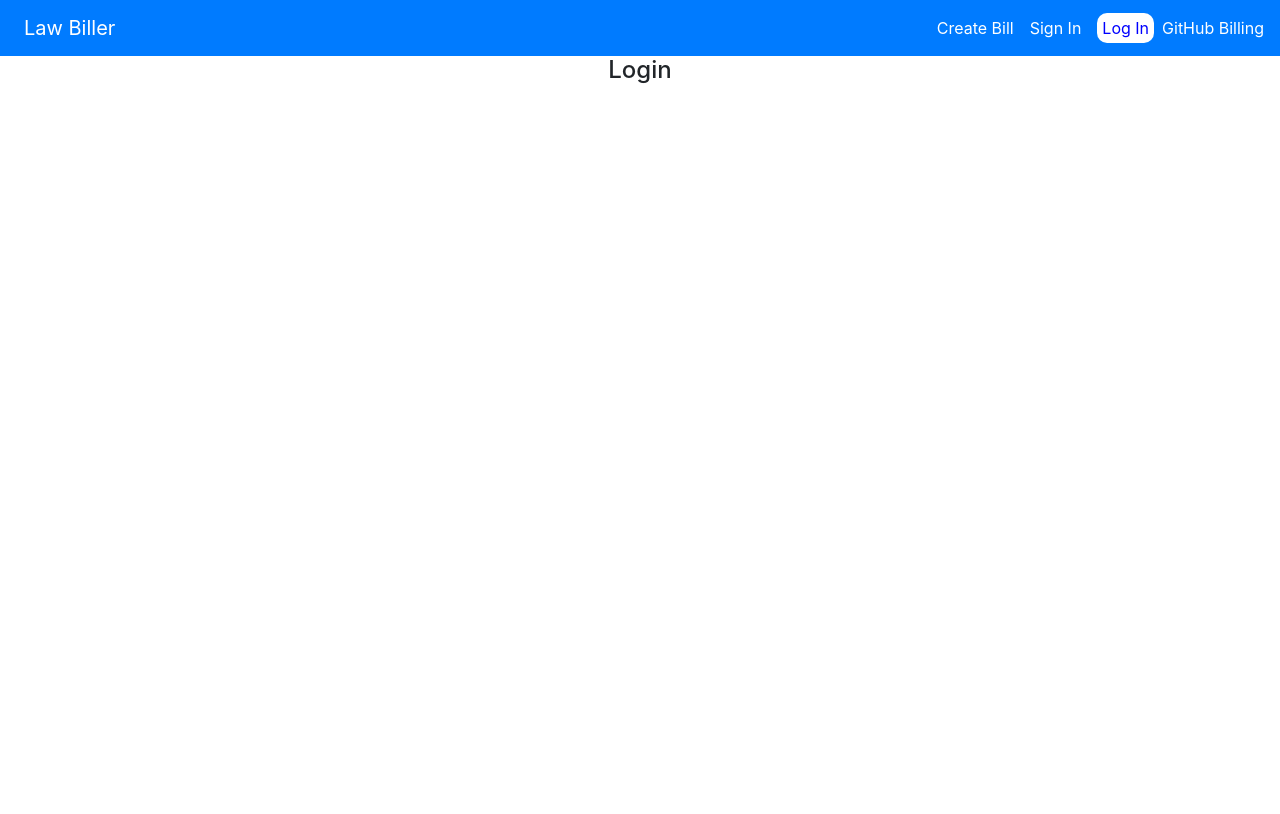
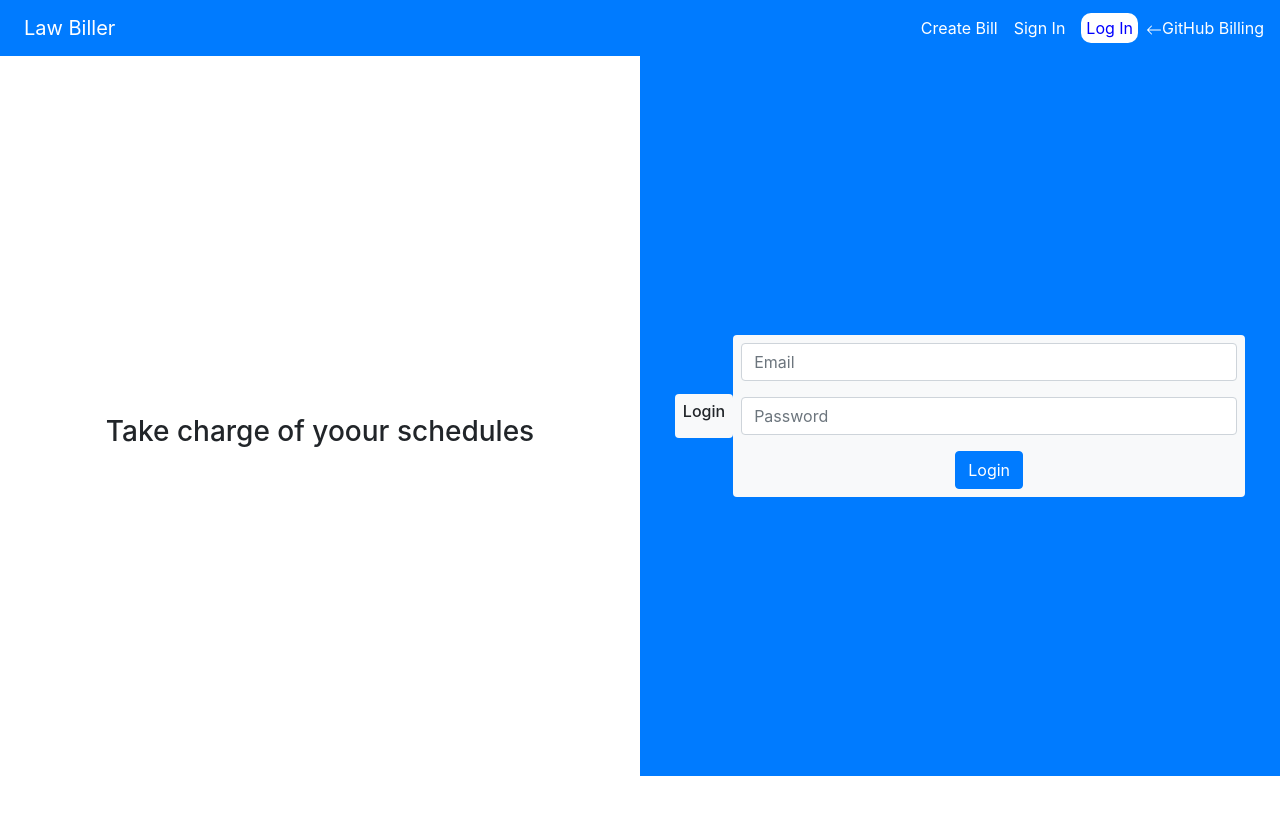
Before and after one commit to BrightNankunda/biller, a React (Create React App) app: page /login in a window 1280 px wide. Built offline with nearby package versions, Linux system fonts and the light colour scheme.

Commit message:
Login, signin initial weird screens commit

```diff
--- a/package.json
+++ b/package.json
@@ -8,11 +8,13 @@
     "@testing-library/user-event": "^12.8.3",
     "axios": "^0.21.1",
     "bootstrap": "^4.6.0",
+    "bootstrap-icons": "^1.5.0",
     "css-transition": "0.0.3",
     "joi-browser": "^13.4.0",
     "jwt-decode": "^3.1.2",
     "react": "^17.0.2",
     "react-bootstrap": "^1.6.0",
+    "react-bootstrap-icons": "^1.5.0",
     "react-dom": "^17.0.2",
     "react-redux": "^7.2.4",
     "react-router": "^5.2.0",
--- a/src/App.js
+++ b/src/App.js
@@ -4,7 +4,7 @@ import 'bootstrap/dist/css/bootstrap.min.css';
 
 import './App.css'
 import AppNavbar from './Components/AppNavbar';
-import Login from './Components/AuthComponents/Login'
+import LoginComponent from './Components/AuthComponents/LoginComponent'
 import Signin from './Components/AuthComponents/Signin'
 import User from './Components/UserComponents/User'
 import Biller from './Components/BillComponents/Biller'
@@ -18,7 +18,7 @@ function App() {
       <Route exact path="/" component={User} />
       <Route path="/bill" component={Biller} />
       <Route path="/signin" component={Signin} />
-      <Route path="/login" component={Login} />
+      <Route path="/login" component={LoginComponent} />
     </div>
 
     </Router>
--- a/src/Components/AppNavbar.js
+++ b/src/Components/AppNavbar.js
@@ -1,5 +1,6 @@
 import React, { useState } from 'react';
 import {NavLink} from 'react-router-dom'
+import {ArrowLeft} from 'react-bootstrap-icons'
 import {
   Collapse,
   Navbar,
@@ -39,7 +40,9 @@ const AppNavbar = (props) => {
             <NavItem>
               <NavLink
               to="https://github.com/BrightNankunda/billing-back-end"
-              className="text-white" target="blank">GitHub Billing</NavLink>
+              className="text-white" target="blank">
+              <ArrowLeft />
+              GitHub Billing</NavLink>
             </NavItem>
           </Nav>
         </Collapse>
--- a/src/Components/AuthComponents/Login.js
+++ b/src/Components/AuthComponents/Login.js
@@ -1,9 +1,23 @@
 import React from 'react'
+import {Row, Form, Input} from 'reactstrap'
 
 export default function Login() {
    return (
-      <div>
-         <h4 className="text-center">Login</h4>
+      <div className="row d-flex justify-content-center bg-primary flex-col" style={{"min-height" :"90vh"}}>
+         <div className="my-auto bg-light rounded p-2">
+            <h6 className="text-center">Login</h6>
+         </div>
+         <form className="my-auto bg-light rounded p-2" style={{"width": "40vw"}}>
+            <div className="form-group">
+               <input type="email" className="form-control" placeholder="Email"/>
+            </div>
+            <div className="form-group">
+               <input type="email" className="form-control" placeholder="Password"/>
+            </div>
+            <div className="d-flex justify-content-center">
+               <button className="btn btn-primary">Login</button>
+            </div>
+         </form>
       </div>
    )
 }
--- /dev/null
+++ b/src/Components/AuthComponents/LoginComponent.js
@@ -0,0 +1,22 @@
+import React from 'react';
+import {Row} from 'reactstrap'
+import Login from './Login';
+import LoginSideComponent from './LoginSideComponent';
+
+
+const LoginComponent = () => {
+   return (
+      <div className="fluid-container">
+         <div className="d-flex justify-content-center">
+            <div className="col">
+               <LoginSideComponent />
+            </div>
+            <div className="col">
+               <Login />
+            </div>
+         </div>
+      </div>
+   );
+}
+
+export default LoginComponent;
--- /dev/null
+++ b/src/Components/AuthComponents/LoginSideComponent.js
@@ -0,0 +1,13 @@
+import React from 'react';
+
+const LoginSideComponent = () => {
+   return (
+      <div className="row d-flex justify-content-center " style={{"min-height" :"95vh"}}>
+         <div className="my-auto">
+            <h3>Take charge of yoour schedules</h3>
+         </div>
+      </div>
+   );
+}
+
+export default LoginSideComponent;
--- a/src/Components/AuthComponents/Signin.js
+++ b/src/Components/AuthComponents/Signin.js
@@ -1,9 +1,55 @@
 import React from 'react'
+import { Button, Form, FormGroup, Label, Input} from 'reactstrap'
 
 export default function Signin() {
    return (
-      <div>
-         <h4 className="text-center">Sign in</h4>
+      <div className="row d-flex justify-content-center bg-primary" style={{"min-height" :"90vh"}}>
+         <Form className="my-auto bg-light rounded p-2" style={{"width": "60vw"}}>
+            <FormGroup>
+               <Label for="exampleEmail">Email</Label>
+               <Input type="email" name="email" id="exampleEmail" placeholder="with a placeholder" />
+            </FormGroup>
+            <FormGroup>
+               <Label for="examplePassword">Password</Label>
+               <Input type="password" name="password" id="examplePassword" placeholder="password placeholder" />
+            </FormGroup>
+            <FormGroup>
+               <Label for="exampleSelect">Select</Label>
+               <Input type="select" name="select" id="exampleSelect">
+                  <option>1</option>
+                  <option>2</option>
+                  <option>3</option>
+                  <option>4</option>
+                  <option>5</option>
+               </Input>
+            </FormGroup>
+            <FormGroup>
+               <Label for="exampleSelectMulti">Select Multiple</Label>
+               <Input type="select" name="selectMulti" id="exampleSelectMulti" multiple>
+                  <option>1</option>
+                  <option>2</option>
+                  <option>3</option>
+                  <option>4</option>
+                  <option>5</option>
+               </Input>
+            </FormGroup>
+            <FormGroup>
+               <Label for="exampleText">Text Area</Label>
+               <Input type="textarea" name="text" id="exampleText" />
+            </FormGroup>
+            <div className="d-flex justify-content-center">
+               <Button>Submit</Button>
+            </div>
+            <button class="btn btn-primary" type="button" disabled>
+               <span class="spinner-border spinner-border-sm" role="status" aria-hidden="true"></span>
+               <span class="sr-only">Loading...</span>
+            </button>
+            <button class="btn btn-primary" type="button" disabled>
+               <span class="spinner-border spinner-border-sm" role="status" aria-hidden="true">
+               </span>
+               Loading...
+            </button>
+         </Form>
       </div>
    )
 }
```
Also changed, not shown: 1 other file (tests, documents, lock files or other folders).
